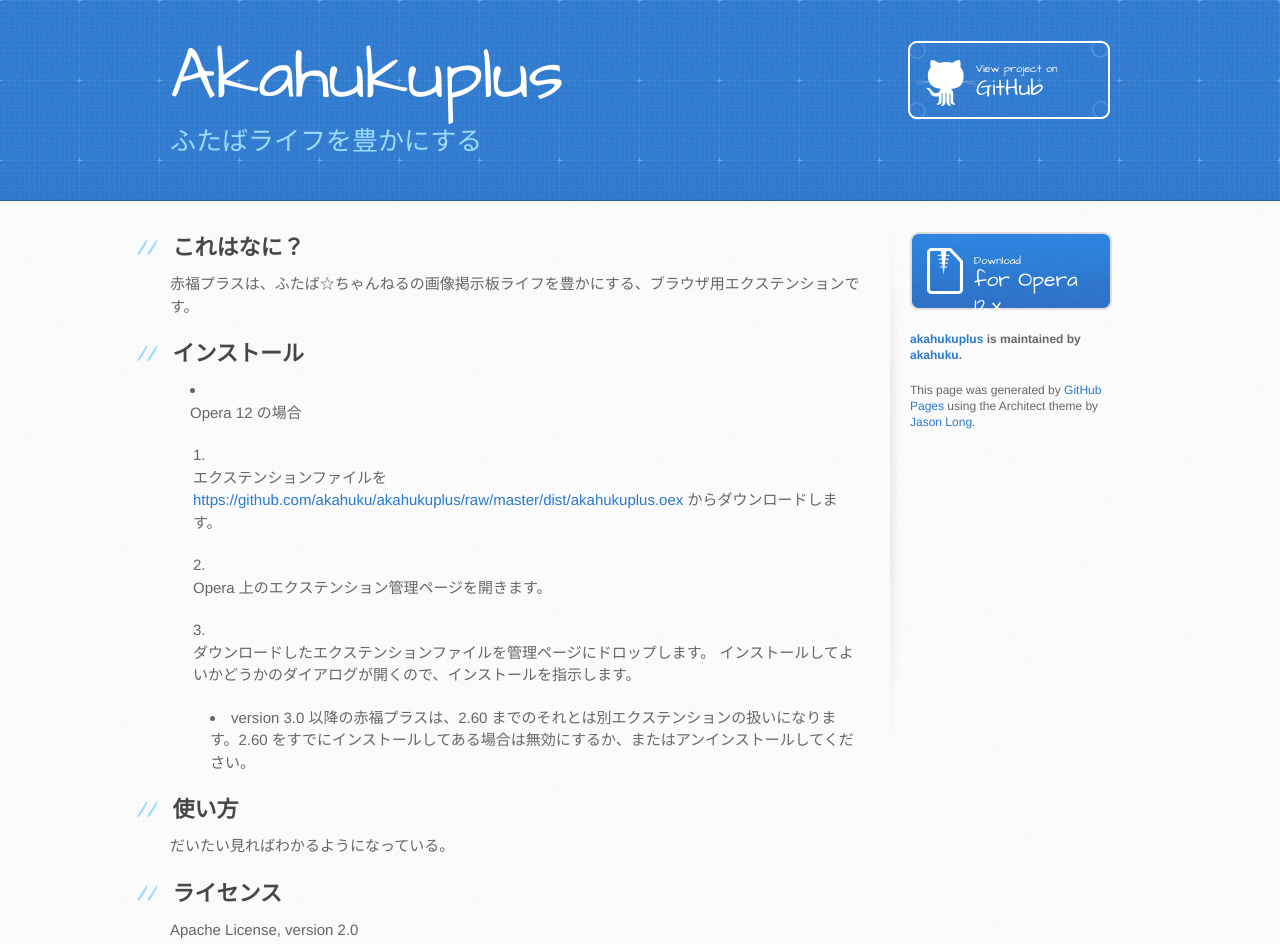
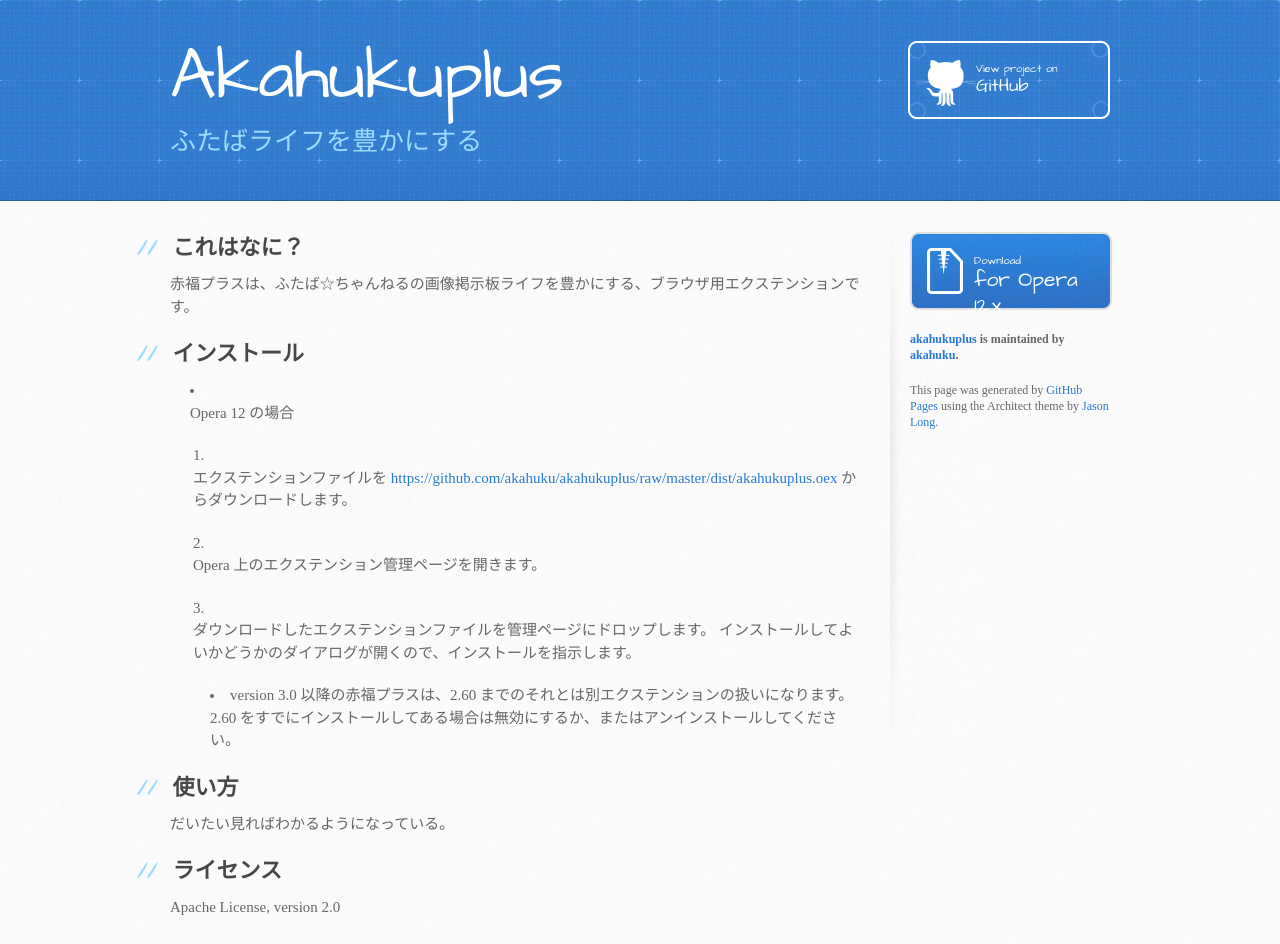
Before and after one commit to akahuku/akahukuplus, a plain HTML site: page index.html in a window 1280 px wide. Drawn offline with Linux system fonts and the light colour scheme.

Commit message:
minor fix the stylesheets

```diff
--- a/stylesheets/stylesheet.css
+++ b/stylesheets/stylesheet.css
@@ -51,7 +51,7 @@
   font-size: 15px;
   line-height: 1.5;
   background: #fafafa url(../images/body-bg.jpg) 0 0 repeat;
-  font-family: 'Helvetica Neue', Helvetica, Arial, serif;
+  /*font-family: 'Helvetica Neue', Helvetica, Arial, serif;*/
   font-weight: 400;
   color: #666;
 }
@@ -132,7 +132,7 @@
   width: 134px;
   height: 58px;
   line-height: 1.2;
-  font-size: 23px;
+  font-size: 18px;
   color: #fff;
   padding-left: 68px;
   padding-top: 22px;
```
